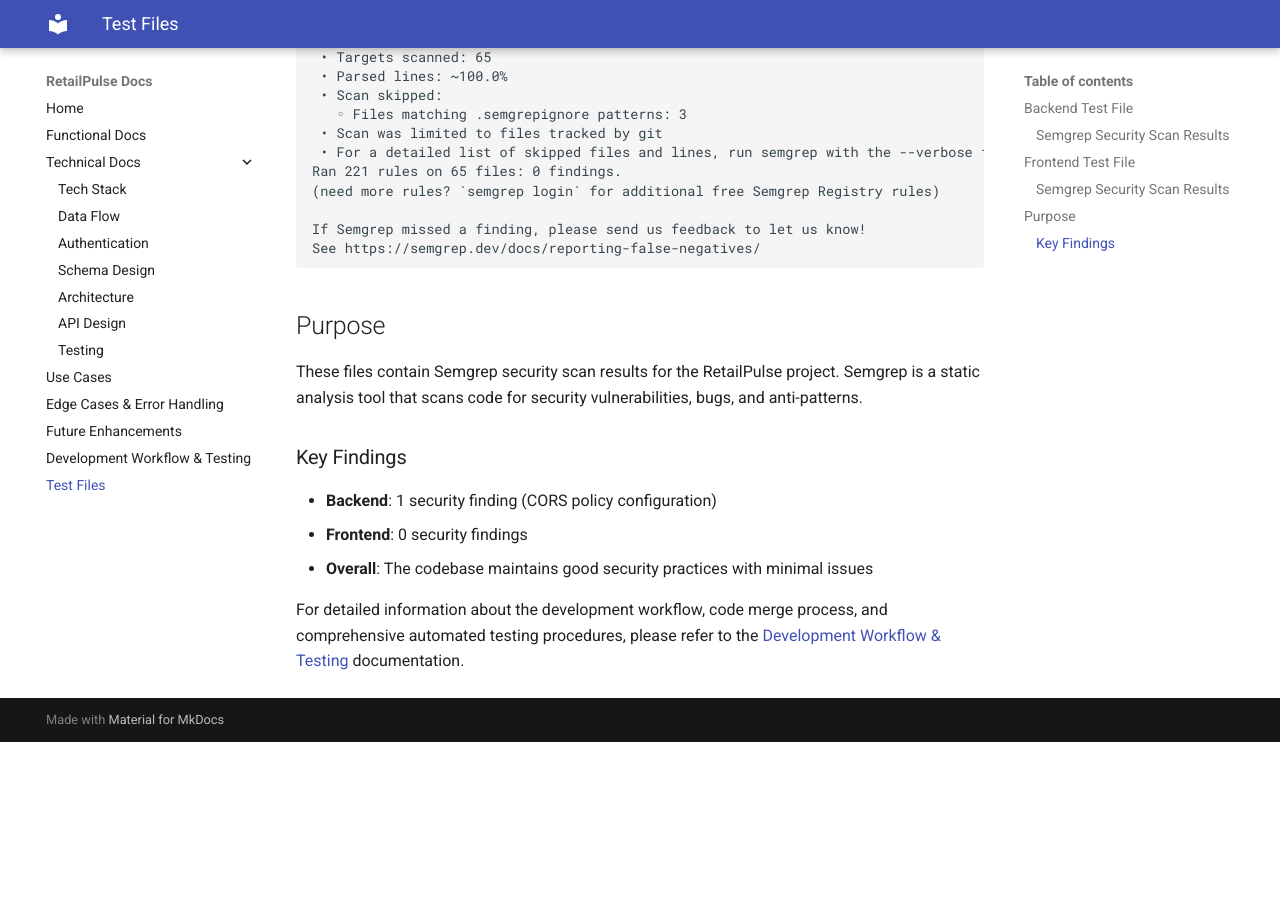
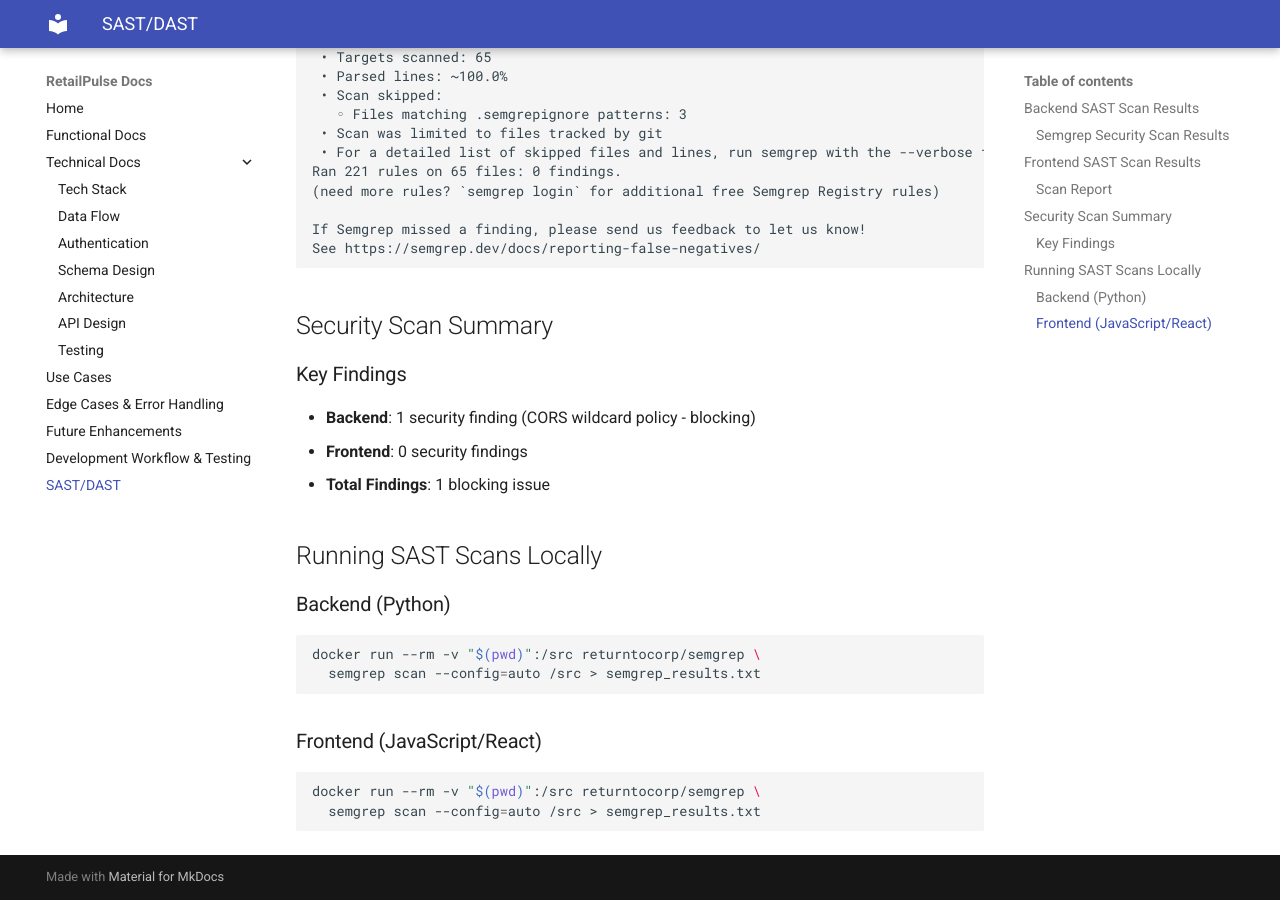
Before and after one commit to rohitagarwal-gkmit/retailpulse-docs, an MkDocs documentation site: the page built from docs/sast_dast.md, in a window 1280 px wide and 900 px high, scrolled down 1644 px. Built offline with MkDocs 1.6.1 and Material for MkDocs 9.7.7, drawn with Linux system fonts in a browser that asks for light colours; before the commit the page ends 2386 px from its top, so only the background shows below that; some of the changed text lies outside the part shown.

Commit message:
docs: Add SAST and DAST scan results documentation

````diff
--- a/docs/test_files.md
+++ b/docs/sast_dast.md
@@ -1,10 +1,10 @@
-# Test Files
+# SAST and DAST Scans
 
-This document describes the test files added to the project for development and testing purposes.
+This document describes the Static Application Security Testing (SAST) and Dynamic Application Security Testing (DAST) scan results for the RetailPulse project.
 
-## Backend Test File
+## Backend SAST Scan Results
 
-A `test.txt` file has been added to the backend directory (`retailpulse-backend/`) for testing backend-related functionality.
+The backend codebase was scanned using Semgrep to identify security vulnerabilities and code quality issues.
 
 ### Semgrep Security Scan Results
 
@@ -45,11 +45,11 @@
 Ran 291 rules on 54 files: 1 finding.
 ```
 
-## Frontend Test File
+## Frontend SAST Scan Results
 
-A `test.txt` file has been added to the frontend directory (`retailpulse-frontend/`) for testing frontend-related functionality.
+The frontend codebase was scanned using Semgrep to identify security vulnerabilities and code quality issues.
 
-### Semgrep Security Scan Results
+### Scan Report
 
 ```
 ┌─────────────┐
@@ -83,14 +83,27 @@
 See https://semgrep.dev/docs/reporting-false-negatives/
 ```
 
-## Purpose
-
-These files contain Semgrep security scan results for the RetailPulse project. Semgrep is a static analysis tool that scans code for security vulnerabilities, bugs, and anti-patterns.
+## Security Scan Summary
 
 ### Key Findings
 
-- **Backend**: 1 security finding (CORS policy configuration)
+- **Backend**: 1 security finding (CORS wildcard policy - blocking)
 - **Frontend**: 0 security findings
-- **Overall**: The codebase maintains good security practices with minimal issues
+- **Total Findings**: 1 blocking issue
 
-For detailed information about the development workflow, code merge process, and comprehensive automated testing procedures, please refer to the [Development Workflow & Testing](development_workflow.md) documentation.
+
+## Running SAST Scans Locally
+
+### Backend (Python)
+
+```bash
+docker run --rm -v "$(pwd)":/src returntocorp/semgrep \
+  semgrep scan --config=auto /src > semgrep_results.txt
+```
+
+### Frontend (JavaScript/React)
+
+```bash
+docker run --rm -v "$(pwd)":/src returntocorp/semgrep \
+  semgrep scan --config=auto /src > semgrep_results.txt
+```
--- a/mkdocs.yml
+++ b/mkdocs.yml
@@ -18,7 +18,7 @@
   - Edge Cases & Error Handling: edge_cases.md
   - Future Enhancements: future_enhancements.md
   - Development Workflow & Testing: development_workflow.md
-  - Test Files: test_files.md
+  - SAST/DAST: sast_dast.md
 markdown_extensions:
   - pymdownx.superfences:
       custom_fences:
````
